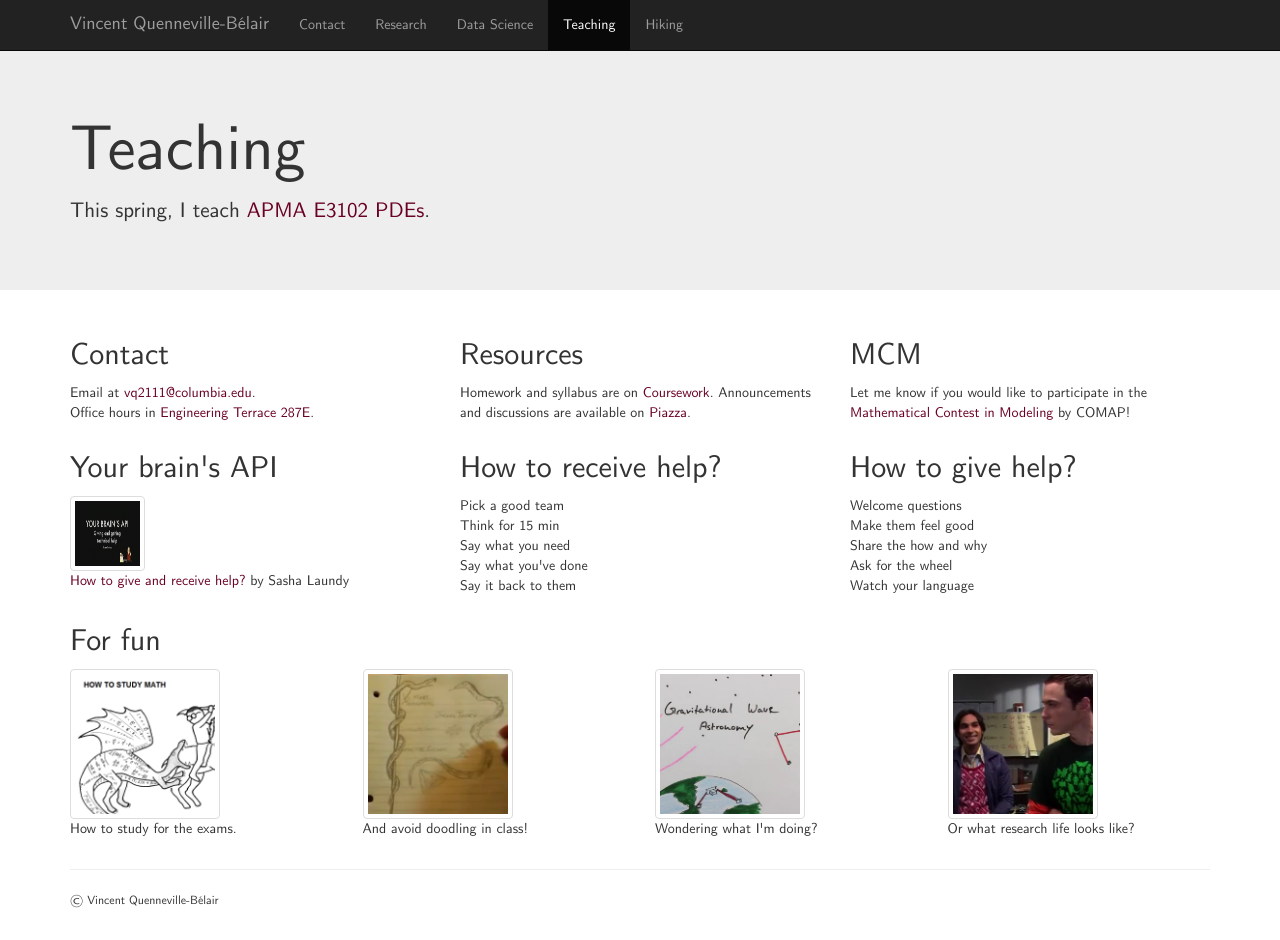
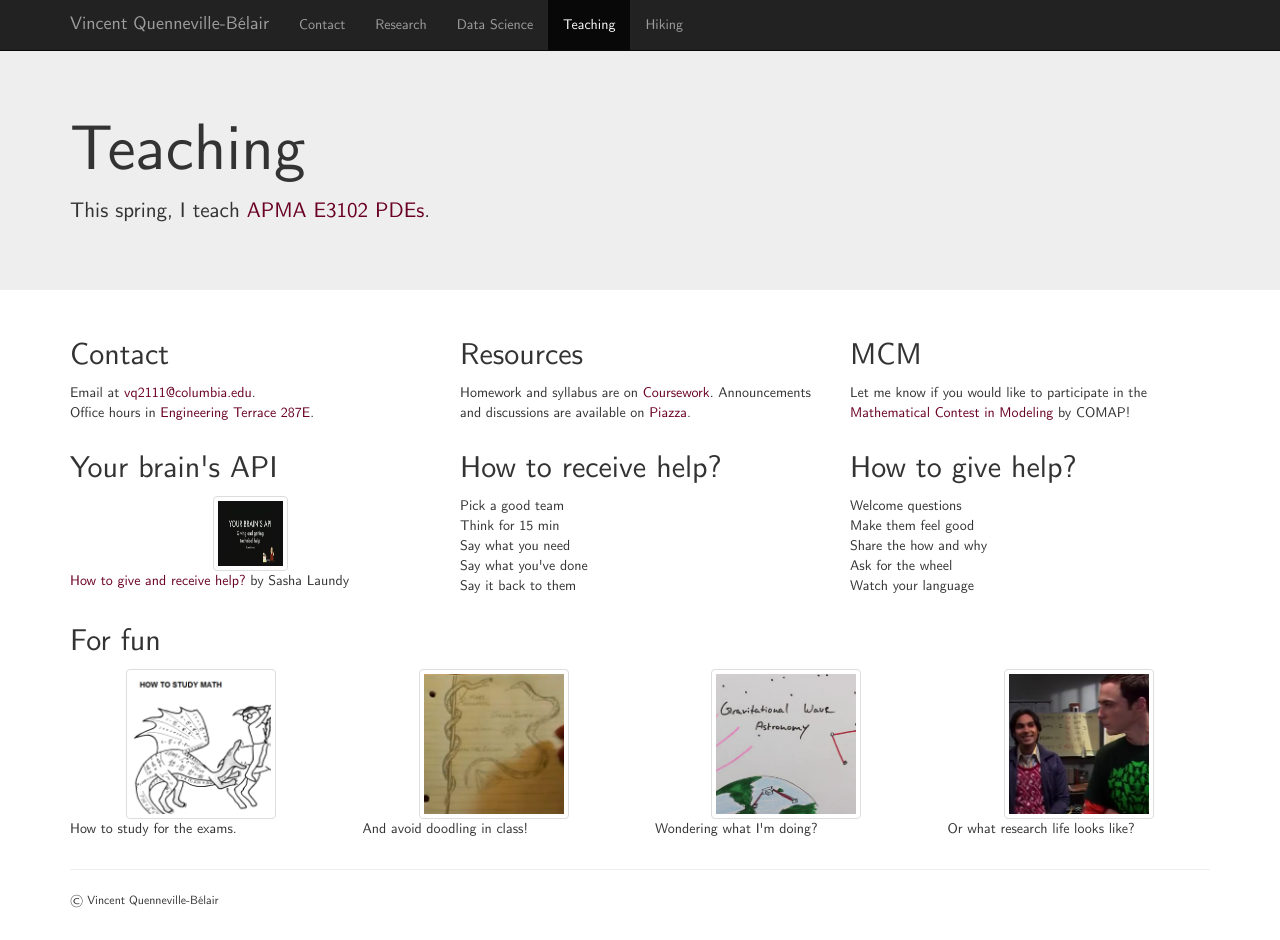
Before and after one commit to vincentqb/vincentqb.github.io.archive, a Jekyll site: the page built from teaching.html, in a window 1280 px wide and 940 px high. Built offline with Jekyll 4.4.1, drawn with Linux system fonts in a browser that asks for light colours; nearby versions of some CDN libraries.

Commit message:
maring auto.

```diff
--- a/teaching.html
+++ b/teaching.html
@@ -71,7 +71,7 @@ Let me know if you would like to participate in the <a href="http://www.comap.co
 
 <div class="col-md-4 col-sm-12">
 <h2>Your brain's API</h2>
-<a href="https://www.youtube.com/embed/hY14Er6JX2s"><img src="images/help.png" style="width: 75px; height: 75px" class="img-thumbnail" alt="Here's how to give and receive help"></a>
+<a href="https://www.youtube.com/embed/hY14Er6JX2s"><img src="images/help.png" style="width: 75px; height: 75px; margin-left: auto; margin-right: auto; display: block" class="img-thumbnail" alt="Here's how to give and receive help"></a>
 <p>
 <a href="https://www.youtube.com/embed/hY14Er6JX2s">How to give and receive help?</a> by Sasha Laundy
 </p>
@@ -132,19 +132,19 @@ Sequences, Series, and Foundations.
 <h2>For fun</h2>
 <div class="row">
 <div class="col-xs-6 col-md-3">
-<a href="http://abstrusegoose.com/353"><img src="images/abstrusegoose353-mini.png" style="width: 150px; height: 150px" class="img-thumbnail" alt="Here's how to study for the exams"></a>
+<a href="http://abstrusegoose.com/353"><img src="images/abstrusegoose353-mini.png" style="width: 150px; height: 150px; margin-left: auto; margin-right: auto; display: block" class="img-thumbnail" alt="Here's how to study for the exams"></a>
 <p>How to study for the exams.</p>
 </div>
 
 <!--
 <div class="col-xs-6 col-md-3">
-<a href="https://www.youtube.com/embed/hY14Er6JX2s"><img src="images/help.png" style="width: 150px; height: 150px" class="img-thumbnail" alt="Here's how to give and receive help"></a>
+<a href="https://www.youtube.com/embed/hY14Er6JX2s"><img src="images/help.png" style="width: 150px; height: 150px; margin-left: auto; margin-right: auto; display: block" class="img-thumbnail" alt="Here's how to give and receive help"></a>
 <p>How to give and receive help.</p>
 </div>
 -->
 
 <div class="col-xs-6 col-md-3">
-<a href="https://www.youtube.com/watch?v=heKK95DAKms"><img src="images/doodling.png" style="width: 150px; height: 150px" class="img-thumbnail" alt="But first avoid doodling in class!"></a>
+<a href="https://www.youtube.com/watch?v=heKK95DAKms"><img src="images/doodling.png" style="width: 150px; height: 150px; margin-left: auto; margin-right: auto; display: block" class="img-thumbnail" alt="But first avoid doodling in class!"></a>
 <p>And avoid doodling in class!</p>
 </div>
 
@@ -152,11 +152,11 @@ Sequences, Series, and Foundations.
 <div class="clearfix visible-xs-block visible-sm-block"></div>
 
 <div class="col-xs-6 col-md-3">
-<a href="https://www.youtube.com/watch?v=GN7iWHj8p7E"><img src="images/gravitywaves.png" style="width: 150px; height: 150px" class="img-thumbnail" alt="Wondering what I'm doing?"></a>
+<a href="https://www.youtube.com/watch?v=GN7iWHj8p7E"><img src="images/gravitywaves.png" style="width: 150px; height: 150px; margin-left: auto; margin-right: auto; display: block" class="img-thumbnail" alt="Wondering what I'm doing?"></a>
 <p>Wondering what I'm doing?</p>
 </div>
 <div class="col-xs-6 col-md-3">
-<a href="https://www.youtube.com/watch?v=IUVX4xKhLJM"><img src="images/bigbang.png" style="width: 150px; height: 150px" class="img-thumbnail" alt="Wondering what research life looks like?"></a>
+<a href="https://www.youtube.com/watch?v=IUVX4xKhLJM"><img src="images/bigbang.png" style="width: 150px; height: 150px; margin-left: auto; margin-right: auto; display: block" class="img-thumbnail" alt="Wondering what research life looks like?"></a>
 <p>Or what research life looks like?</p>
 </div>
 </div>
```
